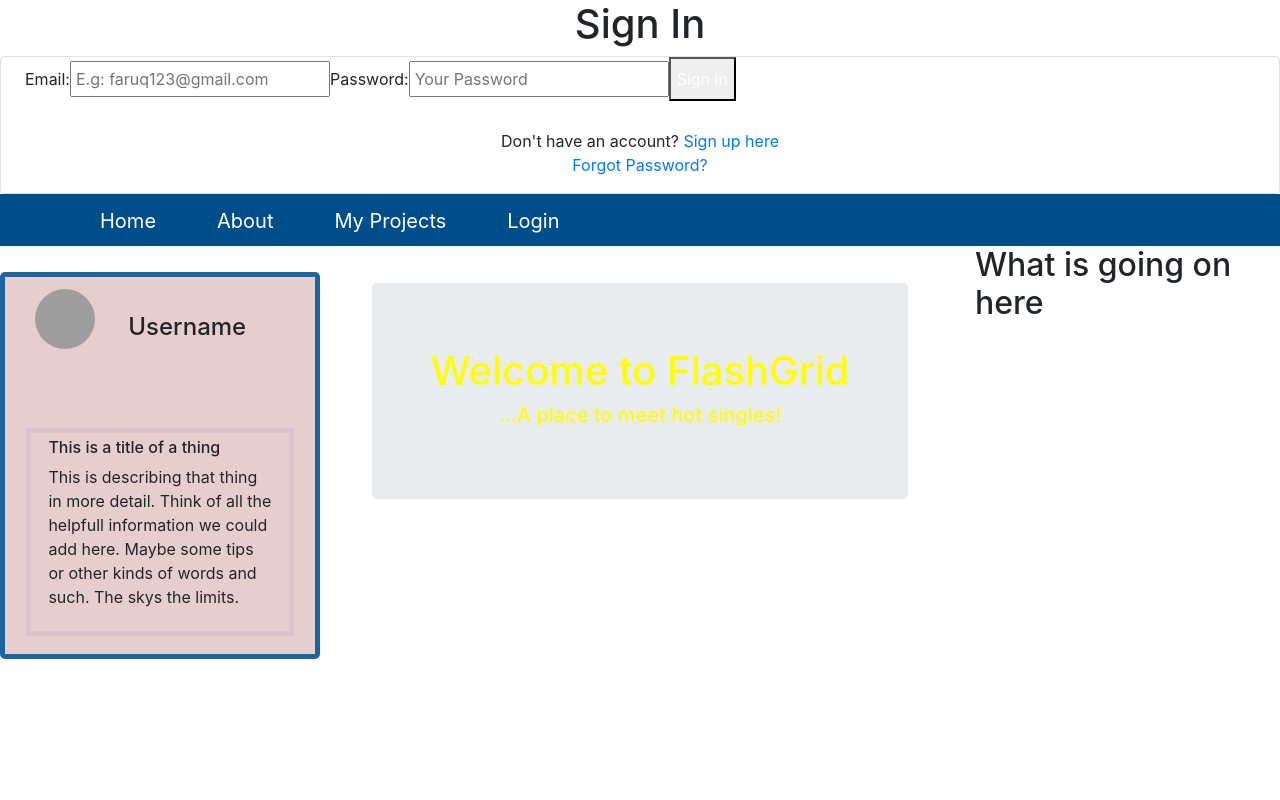
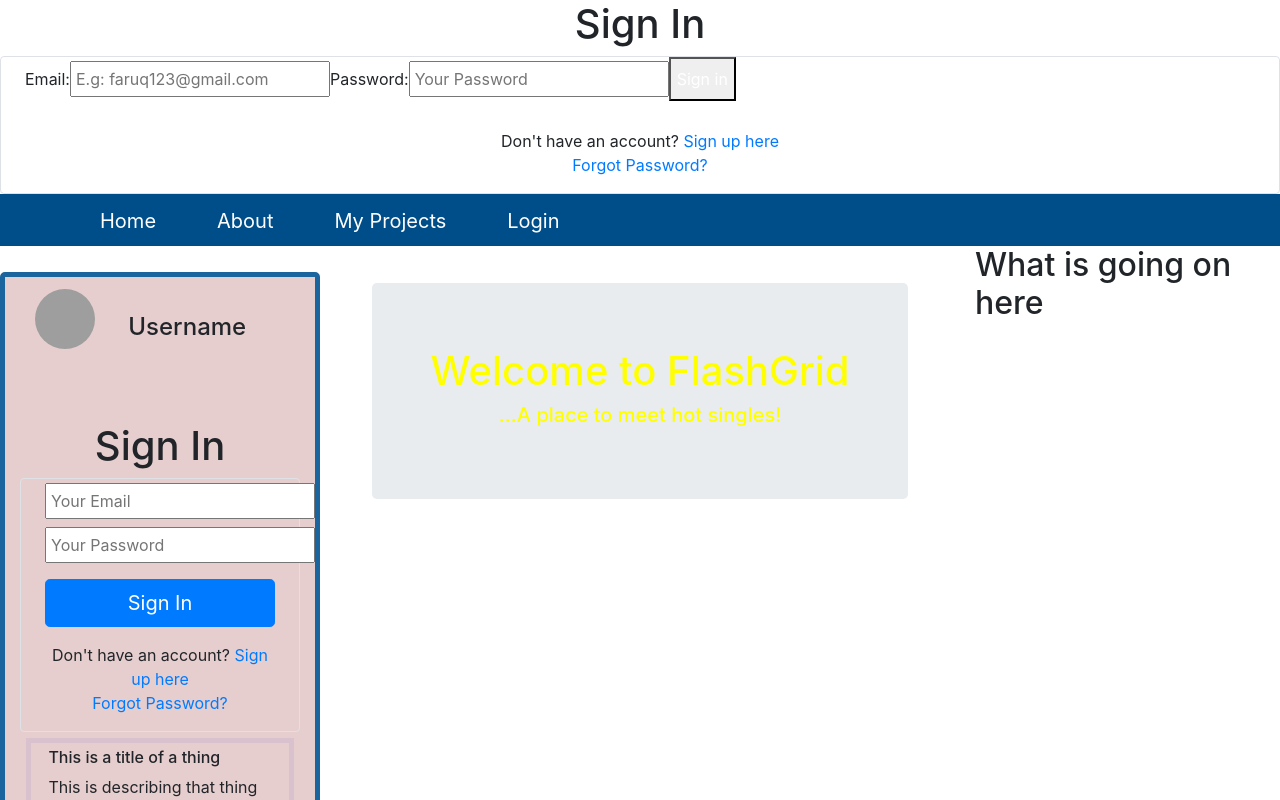
Before and after one commit to playerthomasm6/flashGrid, a React (Create React App) app in the folder client/: page / in a window 1280 px wide. Shown: the top 800 px of the page. Built offline with nearby package versions, Linux system fonts and the light colour scheme; no server answers; grey boxes are pictures that could not be loaded.

Commit message:
sign in on sidebar

```diff
--- a/client/src/components/Sidebar/index.js
+++ b/client/src/components/Sidebar/index.js
@@ -1,11 +1,13 @@
 import React from "react";
 import "./styles.css"
 import AccountBar from '../AccountBar'
+import SignIn from "../SignIn/SignIn";
 
 function Sidebar() {
     return (
         <div>
          <AccountBar/>
+         <SignIn/>
          <div className="row padding light-border">
                     <div className="col padding">
                         <h6>This is a title of a thing</h6>
--- a/client/src/components/Sidebar/styles.css
+++ b/client/src/components/Sidebar/styles.css
@@ -1,6 +1,5 @@
 .padding {
     padding: 1%;
-
 }
 
 .light-border {
--- /dev/null
+++ b/client/src/components/SignIn/SignIn.js
@@ -0,0 +1,72 @@
+import React, {useState} from "react";
+import "./styles.css"
+import { Link } from "react-router-dom";
+import { auth } from "../../utils/firebase";
+
+const SignIn = () => {
+    const [email, setEmail] = useState('');
+    const [password, setPassword] = useState('');
+    const [error, setError] = useState(null);
+
+    const signInWithEmailAndPasswordHandler =
+            (event,email, password) => {
+                event.preventDefault();
+                auth.signInWithEmailAndPassword(email, password).catch(error => {
+                  setError("Error signing in with password and email!");
+                  console.error("Error signing in with password and email", error);
+                });
+    };
+
+    const onChangeHandler = (event) => {
+        const {name, value} = event.currentTarget;
+
+        if(name === 'userEmail') {
+            setEmail(value);
+        }
+        else if(name === 'userPassword'){
+          setPassword(value);
+        }
+    };
+return (
+    <div className="mt-8">
+      <h1 className="text-3xl mb-2 text-center font-bold">Sign In</h1>
+      <div className="border border-blue-400 mx-auto w-11/12 md:w-2/4 rounded py-8 px-4 md:px-8">
+        {error !== null && <div className = "py-4 bg-red-600 w-full text-white text-center mb-3">{error}</div>}
+        <form className="">
+          <input
+            type="email"
+            className="my-1 p-1 w-full input"
+            name="userEmail"
+            value = {email}
+            placeholder="Your Email"
+            id="userEmail"
+            onChange = {(event) => onChangeHandler(event)}
+          />
+          <input
+            type="password"
+            className="mt-1 mb-3 p-1 w-full input"
+            name="userPassword"
+            value = {password}
+            placeholder="Your Password"
+            id="userPassword"
+            onChange = {(event) => onChangeHandler(event)}
+          />
+          <button type="button" class="btn btn-primary btn-lg btn-block" id='signInBtn' onClick = {(event) => {signInWithEmailAndPasswordHandler(event, email, password)}}>Sign In</button>
+        </form>
+        <p className="text-center my-3">
+          Don't have an account?{" "}
+          <Link to="signUp" className="text-blue-500 hover:text-blue-600">
+            Sign up here
+          </Link>{" "}
+          <br />{" "}
+          <Link to = "passwordReset" className="text-blue-500 hover:text-blue-600">
+            Forgot Password?
+          </Link>
+        </p>
+      </div>
+    </div>
+);
+
+}
+
+export default SignIn;
--- /dev/null
+++ b/client/src/components/SignIn/styles.css
@@ -0,0 +1,7 @@
+.input {
+    width: 270px;
+}
+
+#signInBtn {
+
+}
```
